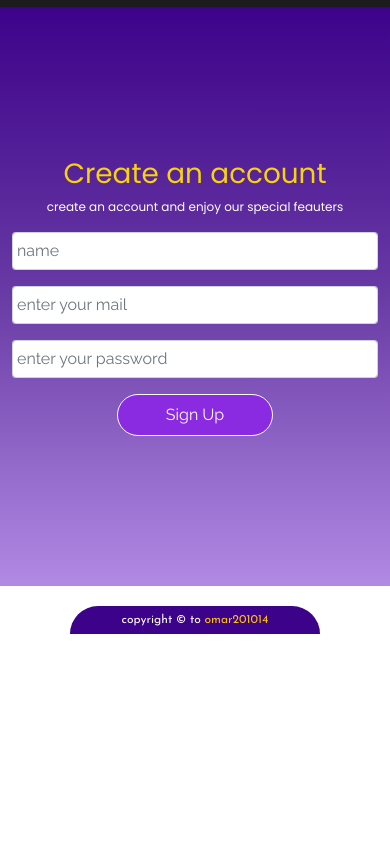
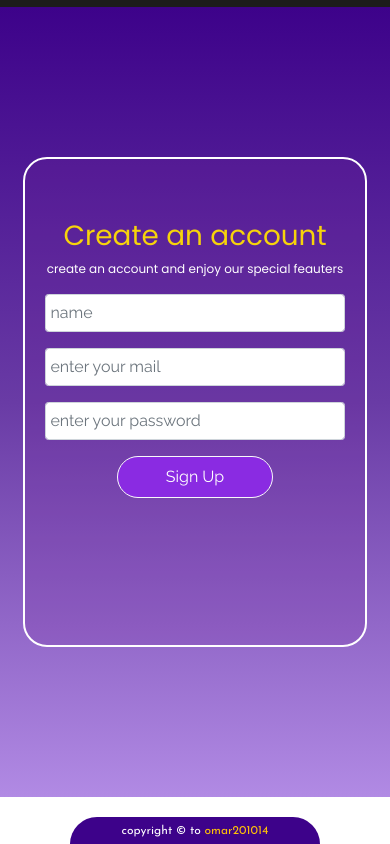
Before and after one commit to omar201014/Furnature-V2, a plain HTML site: page contact.html in a window 390 px wide. Shown: the part 844-1688 px from the top of the page. Before the commit the page ends 1478 px from the top, so only its background shows below. Drawn offline with nearby package versions, Linux system fonts and the light colour scheme; grey boxes are pictures that could not be loaded.

Commit message:
form_style_updated

```diff
--- a/script.js
+++ b/script.js
@@ -11,6 +11,7 @@ myForm.addEventListener('input' , (e) =>{
         break;
 
         case 'user_mail':
+
 
         break;
 
@@ -26,7 +27,7 @@ myForm.addEventListener('input' , (e) =>{
 
 function nameValdation(input){
 
-    const inputText = input.value
+    const inputText = input.value.trim()                      //using .trim() for space check //
     if (inputText.length <3)
         showError(input , "enter a valid name");
     else
@@ -45,4 +46,5 @@ function showError(myInput , msg){
 function removeError(myInput){
     const error = myInput.nextElementSibling;
     error.classList.add('d-none')
+
 }
--- a/styles.css
+++ b/styles.css
@@ -224,7 +224,9 @@
         color: white
     }
 
-    /* contact page */
+/* contact page */
+
+    /* banner section */
     .banner-contact{
         background-image: url(Images/pexels-cottonbro-7595060.jpg);
         background-size: cover;
@@ -247,9 +249,19 @@
         font-size: 14px;
     }
 
+    /* User Form */
+
     .User-Form{
         padding: 150px 0;
         background-image: linear-gradient(180deg,rgb(61, 2, 138),rgb(105, 59, 165),rgb(177, 138, 228));
+    }
+    .User-Form .container{
+        border: 2px solid white;
+        border-radius: 1.5rem;
+        background: #7022972e;
+        padding: 60px 0;
+        width: 60%;
+        height: 567px;
     }
     .form-title{
         font-family: 'poppins' , sans-serif;
@@ -270,6 +282,7 @@
 
     /* Responsive quaries  */
 @media (min-width: 0px) and (max-width: 575px) {
+
             .nav-item{
                 padding: 3px 0;
             }
@@ -341,6 +354,11 @@
             .product-cont p{
                 font-size: 12px !important;
             }
+            .User-Form .container{
+                padding: 60px 20px;
+                width: 88%;
+                height: 490px;
+            }
 
     }
 
@@ -380,7 +398,7 @@
         justify-content: center;
     }
 
-    }
+}
 
 @media (min-width: 768px) and (max-width: 991px) {
 
```
